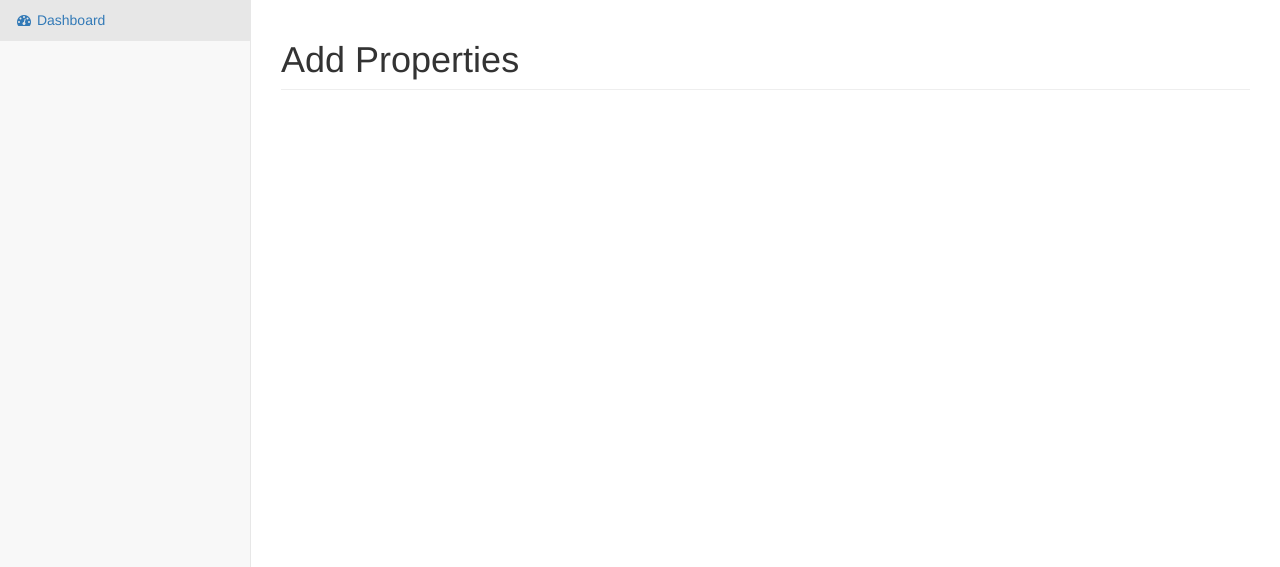
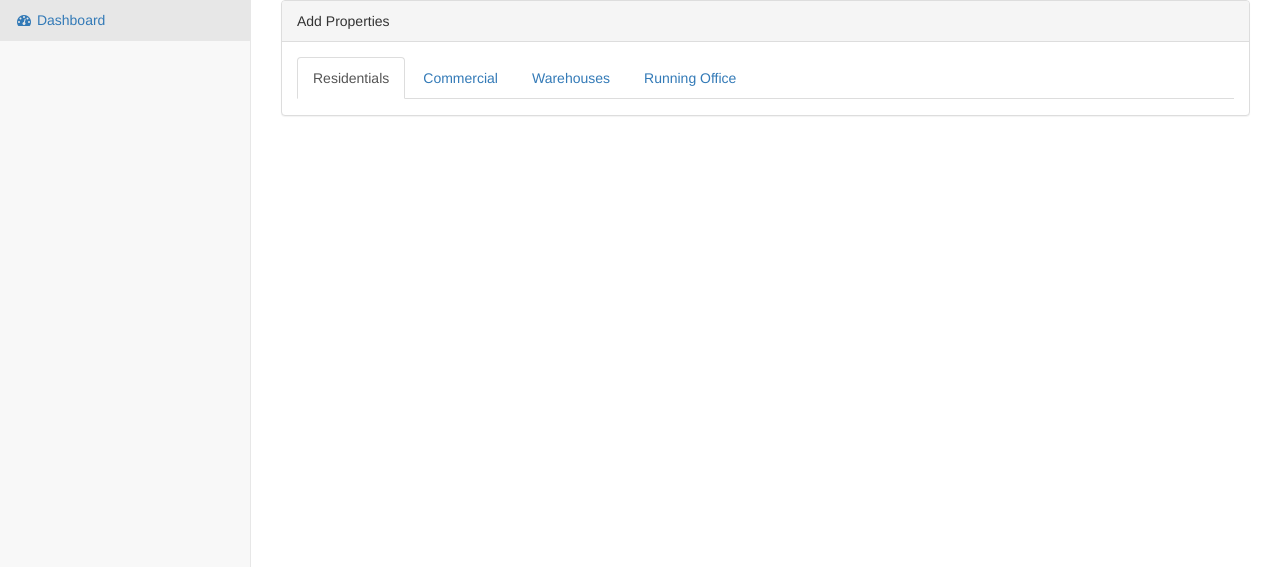
Before and after one commit to GolfLandProperties/GolfLand-admin, a Laravel app: page /admin/GolfAdminHome in a window 1280 px wide. Shown: the part 51-618 px from the top of the page. Run offline with Laravel 8, Linux system fonts and the light colour scheme; settings files or empty folders that the repository lacks are supplied; some libraries are stand-ins or nearby versions.

Commit message:
Git Admin Concole Commit

```diff
--- a/admin/app/Http/Kernel.php
+++ b/admin/app/Http/Kernel.php
@@ -32,7 +32,7 @@ class Kernel extends HttpKernel
             \Illuminate\Session\Middleware\StartSession::class,
             // \Illuminate\Session\Middleware\AuthenticateSession::class,
             \Illuminate\View\Middleware\ShareErrorsFromSession::class,
-            \App\Http\Middleware\VerifyCsrfToken::class,
+            // \App\Http\Middleware\VerifyCsrfToken::class,
             \Illuminate\Routing\Middleware\SubstituteBindings::class,
         ],
 
@@ -55,6 +55,7 @@ class Kernel extends HttpKernel
         'bindings' => \Illuminate\Routing\Middleware\SubstituteBindings::class,
         'can' => \Illuminate\Auth\Middleware\Authorize::class,
         'guest' => \App\Http\Middleware\RedirectIfAuthenticated::class,
+        'GFauth' => \App\Http\Middleware\GFauth::class,
         'throttle' => \Illuminate\Routing\Middleware\ThrottleRequests::class,
     ];
 }
--- a/admin/public/GolfLandAdmin/css/common.css
+++ b/admin/public/GolfLandAdmin/css/common.css
@@ -1,3 +1,6 @@
 .sidemenu.active{
 	background-color: #e7e7e7;
 }
+td{
+	padding: 5px;
+}
--- a/admin/resources/views/GolfAdminHome.blade.php
+++ b/admin/resources/views/GolfAdminHome.blade.php
@@ -9,7 +9,7 @@
     <meta name="description" content="">
     <meta name="author" content="">
 
-    <title>SB Admin 2 - Bootstrap Admin Theme</title>
+    <title>GolfLand - Admin Dashboard</title>
 
     <!-- Bootstrap Core CSS -->
     <link href="../public/GolfLandAdmin/js/bootstrap/css/bootstrap.min.css" rel="stylesheet">
@@ -42,7 +42,7 @@
                     <span class="icon-bar"></span>
                     <span class="icon-bar"></span>
                 </button>
-                <a class="navbar-brand" href="index.html">GolfLand Properties</a>
+                <a class="navbar-brand" href="golfAdmin">GolfLand Properties</a>
             </div>
             <!-- /.navbar-header -->
 
@@ -52,12 +52,10 @@
                         <i class="fa fa-user fa-fw"></i> <i class="fa fa-caret-down"></i>
                     </a>
                     <ul class="dropdown-menu dropdown-user">
-                        <li><a href="#"><i class="fa fa-user fa-fw"></i> User Profile</a>
-                        </li>
-                        <li><a href="#"><i class="fa fa-gear fa-fw"></i> Settings</a>
-                        </li>
-                        <li class="divider"></li>
-                        <li><a href="login.html"><i class="fa fa-sign-out fa-fw"></i> Logout</a>
+                        <!-- <li><a href="#"><i class="fa fa-user fa-fw"></i> User Profile</a></li> -->
+                        <!-- <li><a href="#"><i class="fa fa-gear fa-fw"></i> Settings</a></li> -->
+                        <!-- <li class="divider"></li> -->
+                        <li><a href="golfAdmin"><i class="fa fa-sign-out fa-fw"></i> Logout</a>
                         </li>
                     </ul>
                     <!-- /.dropdown-user -->
@@ -70,7 +68,7 @@
                 <div class="sidebar-nav navbar-collapse">
                     <ul class="nav" id="side-menu">
                         <li class="sidemenu active">
-                            <a href="index.html"><i class="fa fa-dashboard fa-fw sidemenu active"></i> Dashboard</a>
+                            <a href="GolfAdminHome"><i class="fa fa-dashboard fa-fw sidemenu active"></i> Dashboard</a>
                         </li>
                     </ul>
                 </div>
@@ -82,14 +80,36 @@
         <div id="page-wrapper">
             <div class="row">
                 <div class="col-lg-12">
-                    <h1 class="page-header">Add Properties</h1>
+					<div class="panel panel-default">
+                        <div class="panel-heading">
+                            Add Properties
+                        </div>
+                        <div class="panel-body">
+                            <ul class="nav nav-tabs">
+                                <li class="active add_form_tab" data-tabtype="residential"><a href="#residentials" data-toggle="tab">Residentials</a></li>
+                                <li class="add_form_tab" data-tabtype="comersial"><a href="#commercial" data-toggle="tab">Commercial</a></li>
+                                <li class="add_form_tab" data-tabtype="warehouse"><a href="#warehouse" data-toggle="tab">Warehouses</a></li>
+                                <li class="add_form_tab" data-tabtype="running"><a href="#runningoffice" data-toggle="tab">Running Office</a></li>
+                            </ul>
+                            <div class="tab-content">
+                                <div class="tab-pane fade in active" id="residentials">
+                                    <div class="col-lg-12" id="add_res_property_form"></div>
+                                </div>
+                                <div class="tab-pane fade in" id="commercial">
+                                    <div class="col-lg-12" id="add_comm_property_form">Commersials Appartment Add Form.. <br>Commins Soon..</div>
+                                </div>
+                                <div class="tab-pane fade in" id="warehouse">
+                                    <div class="col-lg-12" id="add_ware_property_form">Warehouse Add Fome.. <br>Commins Soon..</div>
+                                </div>
+                                <div class="tab-pane fade in" id="runningoffice">
+                                    <div class="col-lg-12" id="add_run_property_form">Running Office Add Form.. <br>Commins Soon..</div>
+                                </div>
+                           </div>
+                        </div>
+                    </div>
                 </div>
                 <!-- /.col-lg-12 -->
             </div>
-			<div class="row">
-                <div class="col-lg-12">
-                </div>
-			</div>
             <!-- /.row -->
             <!--<div class="row">
                 <div class="col-lg-3 col-md-6">
@@ -189,7 +209,8 @@
 
     <!-- jQuery -->
     <script src="../public/GolfLandAdmin/js/jquery/jquery.min.js"></script>
-
+	<script src="../public/GolfLandAdmin/js/jquery.toaster.js"></script>
+	<script src="../public/GolfLandAdmin/js/dropzone.js"></script>
     <!-- Bootstrap Core JavaScript -->
     <script src="../public/GolfLandAdmin/js/bootstrap/js/bootstrap.min.js"></script>
 
@@ -199,10 +220,31 @@
     <!-- Morris Charts JavaScript -->
     <script src="../public/GolfLandAdmin/js/raphael/raphael.min.js"></script>
     <script src="../public/GolfLandAdmin/js/morrisjs/morris.min.js"></script>
-    <script src="../data/morris-data.js"></script>
 
-    <!-- Custom Theme JavaScript -->
-    <script src="../dist/js/sb-admin-2.js"></script>
+	<script src="../public/GolfLandAdmin/js/define.js"></script>
+	<script src="../public/GolfLandAdmin/js/common.js"></script>
+	<script src="../public/GolfLandAdmin/js/server.js"></script>
+	<script src="../public/GolfLandAdmin/js/utils.js"></script>
+	<script src="../public/GolfLandAdmin/js/reports/home.js"></script>
+	<script src="../public/GolfLandAdmin/js/reports/recidentials.js"></script>
+	<script src="../public/GolfLandAdmin/js/reports/commercial.js"></script>
+	<script>
+		function initMap() {
+			var input = document.getElementById("google_city");
+			var options = {lat:23.424076,lng:53.847818};
+			var options = {
+					  bounds: [{lat:23.424076,lng:53.847818}],
+					  types: ['geocode']
+					};
+			var autocomplete = new google.maps.places.Autocomplete(input);
+			autocomplete.addListener('place_changed', function() {
+				var place = autocomplete.getPlace();
+				$("#latt").val(place.geometry.location.lat());
+				$("#long").val(place.geometry.location.lng());
+			})
+		}
+	</script>
+	<script src="https://maps.googleapis.com/maps/api/js?key=AIzaSyA-8RDmgpFYHBKnwvvhSxs6-7qOF_VF5TA&libraries=places&callback=initMap" async defer></script>
 
 </body>
 
```
Also changed, not shown: admin/public/GolfLandAdmin/js/common.js (+47 -8 lines), admin/resources/views/welcome.blade.php (+8 -4 lines).
